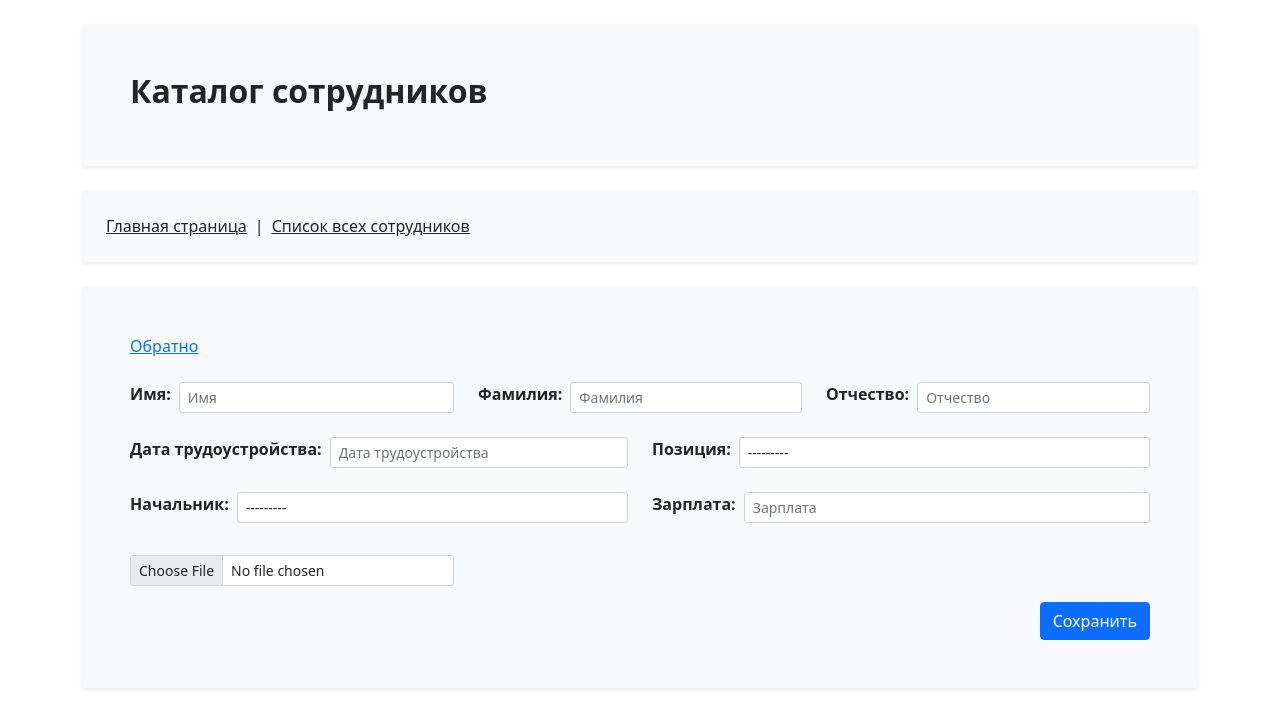
After one commit to BorisPlaton/abz_task, a Django app: template abz_task/employees/templates/employees/edit_employee.html in a window 1280 px wide. The commit adds this page. Shown: the top 728 px of the page. Run offline with Django 4.2, Linux system fonts and the light colour scheme; the template is opened without the code that fills it: values that come from a table or form of the project are taken from there, others are empty.

Commit message:
Employee edit form

```diff
--- /dev/null
+++ b/abz_task/employees/forms.py
@@ -0,0 +1,33 @@
+from django import forms
+
+from employees.models import Employee
+
+
+class EmployeeEditForm(forms.ModelForm):
+    class Meta:
+        model = Employee
+        fields = (
+            'first_name',
+            'second_name',
+            'patronymic',
+            'employee_photo',
+            'position',
+            'parent',
+            'date_employment',
+            'payment',
+        )
+
+    def __init__(self, *args, **kwargs):
+        super(EmployeeEditForm, self).__init__(*args, **kwargs)
+
+        for field in self.fields.values():
+            field.widget.attrs.update(
+                {
+                    'class': 'form-control form-control-sm ms-2',
+                    'placeholder': field.label,
+                }
+            )
+
+        self.fields['employee_photo'].widget.attrs.update({
+            'class': 'form-control form-control-sm mt-2',
+        })
--- a/abz_task/employees/models.py
+++ b/abz_task/employees/models.py
@@ -1,7 +1,9 @@
 from django.core.validators import MinValueValidator
 from django.db import models
 from django.urls import reverse
+from django.utils.text import slugify
 from mptt.models import TreeForeignKey, MPTTModel
+from unidecode import unidecode
 
 
 class Position(models.Model):
@@ -53,7 +55,6 @@ class Employee(MPTTModel):
     employee_photo = models.ImageField(
         "Фото работника",
         default='photo/default.png',
-        blank=True
     )
     position = models.ForeignKey(
         Position,
@@ -74,6 +75,8 @@ class Employee(MPTTModel):
 
     class MTTPMeta:
         ordering_insertion_by = ['first_name']
+
+    class Meta:
         verbose_name = "Работник"
         verbose_name_plural = "Работники"
 
@@ -86,8 +89,9 @@ class Employee(MPTTModel):
         super().delete(using, keep_parents)
 
     def save(self, *args, **kwargs):
-        super().save(*args, **kwargs)
-        self.slug += f'-{self.pk}'
+        # Проверяем создается ли объект, если так, то устанавливаем уникальный slug
+        super(Employee, self).save(*args, **kwargs)
+        self.slug = slugify(unidecode(f'{self.second_name} {self.first_name} {self.patronymic} {self.pk}'))
         super(Employee, self).save(*args, **kwargs)
 
     def get_absolute_url(self):
--- a/abz_task/employees/static/employees/css/style.css
+++ b/abz_task/employees/static/employees/css/style.css
@@ -1,9 +1,8 @@
 .upper {
     transition: all 0.1s ease-out;
-    box-shadow: 0 .125rem .25rem rgba(0,0,0,.075);
+    box-shadow: 0 .2rem .25rem rgba(0,0,0,.075);
 }
 
 .upper:hover {
-    margin: 10px;
     box-shadow: 0 .5rem 1rem rgba(0,0,0,.15);
 }
--- /dev/null
+++ b/abz_task/employees/templates/employees/edit_employee.html
@@ -0,0 +1,77 @@
+{% extends 'base.html' %}
+
+{% block content %}
+<div class="p-5 mt-4 rounded bg-light shadow-sm">
+    <div class="row row-cols-1">
+
+        <div class="col">
+            <div class="pb-4">
+                <a href="{% url 'employees:employee_details' employee_slug %}" class="link-primary">Обратно</a>
+            </div>
+        </div>
+
+        <div class="col">
+            <form action="{% url 'employees:employee_details' employee_slug %}" method="post"
+                  enctype="multipart/form-data" novalidate>
+                {% csrf_token %}
+
+                <div class="row g-4">
+
+                    <div class="col-lg-4">
+                        <div class="d-flex">
+                            <span class="fw-bold">Имя:</span>{{ form.first_name }}
+                        </div>
+                    </div>
+                    <div class="col-lg-4">
+                        <div class="d-flex">
+                            <span class="fw-bold">Фамилия:</span>{{ form.second_name }}
+                        </div>
+                    </div>
+                    <div class="col-lg-4">
+                        <div class="d-flex">
+                            <span class="fw-bold">Отчество:</span>{{ form.patronymic }}
+                        </div>
+                    </div>
+
+                    <div class="col-lg-6">
+                        <div class="d-flex">
+                            <span class="fw-bold">Дата трудоустройства:</span>
+                            <div class="flex-fill pe-2">{{ form.date_employment }}</div>
+                        </div>
+                    </div>
+                    <div class="col-lg-6">
+                        <div class="d-flex">
+                            <span class="fw-bold">Позиция:</span>
+                            {{ form.position }}
+                        </div>
+                    </div>
+                    <div class="col-lg-6">
+                        <div class="d-flex">
+                            <span class="fw-bold">Начальник:</span>
+                            {{ form.parent }}
+                        </div>
+                    </div>
+                    <div class="col-lg-6">
+                        <div class="d-flex">
+                            <span class="fw-bold">Зарплата:</span>
+                            {{ form.payment }}
+                        </div>
+                    </div>
+                    <div class="col-lg-4">
+                        <div class="">
+                            <p class="file-upload">
+                                {{ form.employee_photo }}
+                            </p>
+                        </div>
+                    </div>
+                </div>
+                <div class="d-flex justify-content-end">
+                    <input type="submit" value="Сохранить" class="btn btn-primary btn-primary-sm">
+                </div>
+            </form>
+        </div>
+
+    </div>
+
+</div>
+{% endblock %}
--- a/abz_task/employees/templates/employees/employee_details.html
+++ b/abz_task/employees/templates/employees/employee_details.html
@@ -8,10 +8,9 @@
         </div>
 
         <div class="col-lg-8">
-            <div class="row">
+            <div class="row g-3">
 
                 <div class="col-auto">
-                    <div class="d-flex flex-column fs-6">
                     <div class="mb-3 fs-5">
                         <span class="fw-bold">ФИО:</span>
                         <span>{{ employee.second_name}} {{ employee.first_name }} {{ employee.patronymic }}</span>
@@ -40,11 +39,12 @@
                         <span>${{ employee.payment }}</span>
                     </div>
                 </div>
+                <div class="col-12">
+                    <a href="{% url 'employees:edit_employee' employee.slug %}" class="btn btn-primary">Изменить</a>
                 </div>
 
             </div>
         </div>
-
     </div>
 
 
--- a/abz_task/employees/templates/employees/home.html
+++ b/abz_task/employees/templates/employees/home.html
@@ -19,7 +19,7 @@
 
                     <small>
                         <a href="{{ node.get_absolute_url }}" class="link-dark text-decoration-none">
-                            <table class="table table-secondary table-striped m-0">
+                            <table class="table table-light table-striped m-0">
                                 <thead>
                                 <tr>
                                     <th scope="col">ФИO</th>
--- a/abz_task/employees/urls.py
+++ b/abz_task/employees/urls.py
@@ -8,4 +8,5 @@ urlpatterns = [
     path('', views.home, name='home'),
     path('employees_list/', views.employees_list, name='employees_list'),
     path('employee/<slug:employee_slug>/', views.employee_details, name='employee_details'),
+    path('edit_employee/<slug:employee_slug>/', views.edit_employee, name='edit_employee')
 ]
--- a/abz_task/templates/base.html
+++ b/abz_task/templates/base.html
@@ -14,9 +14,11 @@
 
 <section>
     <div class="container">
-        <div class="rounded bg-light mt-4 p-5 shadow-sm">
-            <h2 class='fw-bold'>Каталог сотрудников</h2>
-        </div>
+        <a href="{% url 'employees:home' %}" class="text-decoration-none link-dark">
+            <div class="rounded bg-light mt-4 p-5 shadow-sm">
+                <h2 class='fw-bold'>Каталог сотрудников</h2>
+            </div>
+        </a>
     </div>
 </section>
 
--- a/requirements.txt
+++ b/requirements.txt
@@ -3,5 +3,7 @@ Django==4.0.4
 django-debug-toolbar==3.4.0
 django-js-asset==2.0.0
 django-mptt==0.13.4
+Pillow==9.1.0
 sqlparse==0.4.2
 tzdata==2022.1
+Unidecode==1.3.4
```
Also changed, not shown: abz_task/employees/admin.py (+8 -3 lines), abz_task/employees/views.py (+14 -1 lines), abz_task/employees/migrations/0007_alter_employee_employee_photo.py (added), 2 other files. Lines whose indentation alone changed are shown as unchanged.
